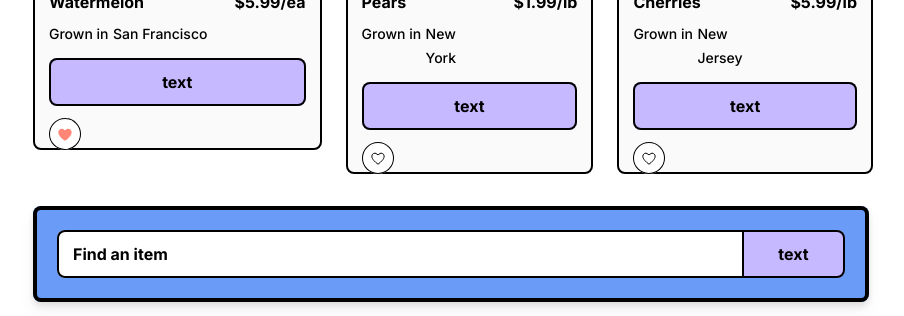
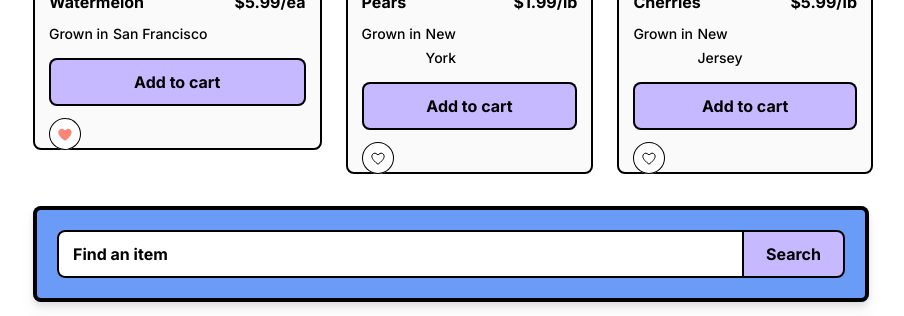
Before and after one commit to Kitenite/variables-demo-svelte, a SvelteKit app: page / in a window 1280 px wide. Shown: the part 432-748 px from the top of the page, without its empty margins (187-1091 px from the left). Built offline with nearby package versions, Linux system fonts and the light colour scheme; a web font is replaced by a local one.

Commit message:
More wiring of content

```diff
--- a/src/routes/components/Button.svelte
+++ b/src/routes/components/Button.svelte
@@ -21,6 +21,6 @@
 			type === 'TYPE' ? 'button-label-1-type' : ''
 		} ${type === 'TYPE1' ? 'w-[55px]' : ''} ${type === 'TYPE' ? 'w-[88px]' : ''}`}
 	>
-		{`text`}
+		{text}
 	</p>
 </div>
--- a/src/routes/components/Search.svelte
+++ b/src/routes/components/Search.svelte
@@ -1,6 +1,7 @@
 <script lang="ts">
 	import Button from '../components/Button.svelte';
 	let type = 'TYPE1';
+	import { ColorsExample, SpacingExample } from '../../figma-tokens';
 </script>
 
 <div class={`font-inter font-[700] rounded-xl text-black text-left ${$$restProps.class}`}>
--- a/src/routes/components/UseVariablesInProductDesign.svelte
+++ b/src/routes/components/UseVariablesInProductDesign.svelte
@@ -19,7 +19,7 @@
 			</div>
 		</div>
 		<div
-			class={`[box-shadow:0px_0px_0px_4px_black_inset] [box-shadow-width:4px] w-[836px] drop-shadow-lg bg-[#699BF7] gap-2 flex flex-col items-start rounded-lg p-6`}
+			class={`[box-shadow:0px_0px_0px_4px_black_inset] [box-shadow-width:4px] w-[836px] drop-shadow-lg bg-[${ColorsExample.Light.COLOR_ACCENT}] gap-2 flex flex-col items-start rounded-lg p-6`}
 		>
 			<Search class={`w-full`} />
 		</div>
```
